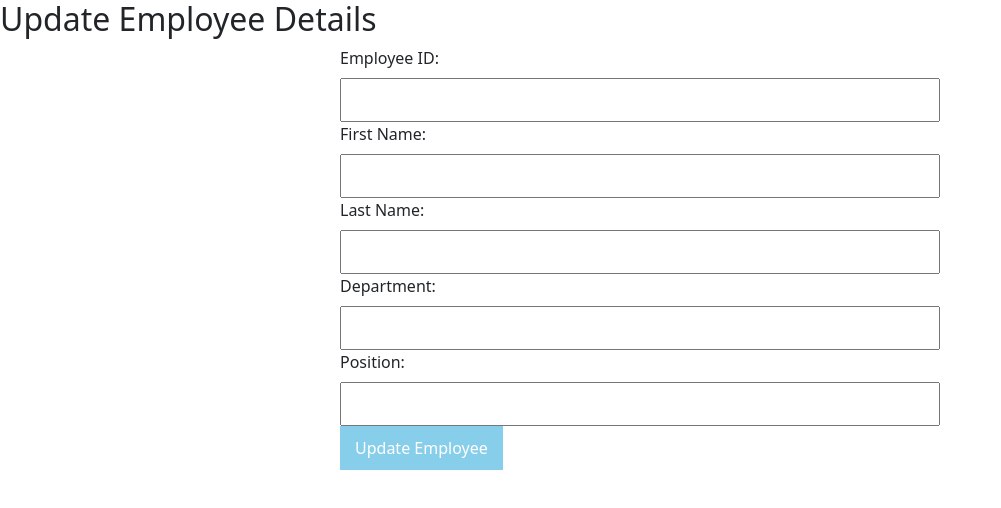
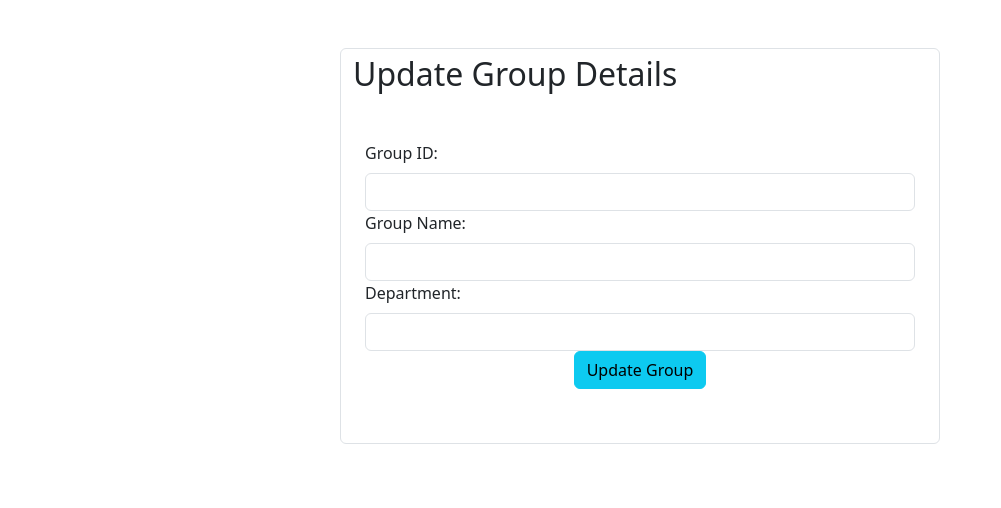
Before and after one commit to rushikeshmachale/company-group-discussion-frontend, a React (Create React App) app: page /admin/dashboard/update in a window 1280 px wide. Shown: the top 508 px of the page, without its empty margins (0-1001 px from the left). Built offline with nearby package versions, Linux system fonts and the light colour scheme; the HTML template or start-up script is replaced by a standard one.

Commit message:
update grp

```diff
--- a/src/components/UpdateGroup.js
+++ b/src/components/UpdateGroup.js
@@ -1,35 +1,90 @@
-import React from 'react'
+
+import {useNavigate} from 'react-router-dom'
+import MessageService from '../services/Message.service';
+import React, { useState } from "react";
+
+const UpdateGroup = () =>{
+
+  const navigate=useNavigate()
+      const [group,setGroup] = useState({
+        groupId: '',
+        name: '',
+        department: ''
+      })
+
+      const {groupId,name,department} = group
 
 
-const UpdateGroup = () => {
+      const handleChange=(e)=>{
+          setGroup({...group,[e.target.name]:e.target.value})
+      };
+      const handleSubmit = async (e) => {
+        e.preventDefault();
+        const response = await MessageService.updateGroup(group).then(()=>navigate(`/admin/dashboard/add/${groupId}`))
+        console.log(response);
+
+      }
     return (
-        <div>
-        <h2>Update Employee Details</h2>
+
+    <div className='container'>
+       <form action="" className="form-control my-5">
+       <h2>Update Group Details</h2>
+       <div class="container my-5">
+
 
         <form id="updateEmployeeForm">
-            <label for="employeeId">Employee ID:</label>
-            <input type="text" id="employeeId" name="employeeId" required=""></input>
+          <div class="form-group">
+            <label for="employeeId">Group ID:</label>
+            <input
+            type="text"
+            onChange={handleChange}
+            class="form-control"
+            id="groupId" value={groupId}
+            name="groupId"
+            required="" >
 
-            <label for="firstName">First Name:</label>
-            <input type="text" id="firstName" name="firstName" required=""></input>
+            </input>
+          </div>
 
-            <label for="lastName">Last Name:</label>
-            <input type="text" id="lastName" name="lastName" required=""></input>
+          <div class="form-group">
+            <label for="groupName">Group Name:</label>
+            <input
+            type="text"
+            onChange={handleChange}
+            class="form-control"
+            id="groupName" value={name}
+            name="groupName"
+             required="">
 
+             </input>
+          </div>
+
+          <div class="form-group">
             <label for="department">Department:</label>
-            <input type="text" id="department" name="department" required=""></input>
+            <input
+            type="text"
+            onChange={handleChange}
+            class="form-control"
+            id="department" value={department}
+            name="department"
+            required="">
 
-            <label for="position">Position:</label>
-            <input type="text" id="position" name="position" required=""></input>
-
-            <button type="button" onclick="updateEmployee()">Update Employee</button>
-        </form>
+            </input>
+          </div>
 
 
-        </div>
-
-      )
-      }
+          <div className="text-center">
+            <button type="button" class="btn btn-info " onClick={handleSubmit}>
+            Update Group
+            </button>
+          </div>
 
 
-    export default UpdateGroup
+       </form>
+       </div>
+     </form>
+    </div>
+
+    );
+      };
+   export default UpdateGroup;
```
